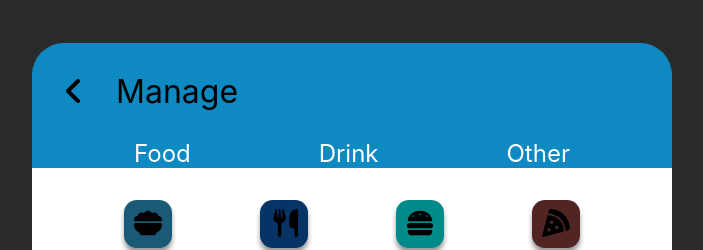
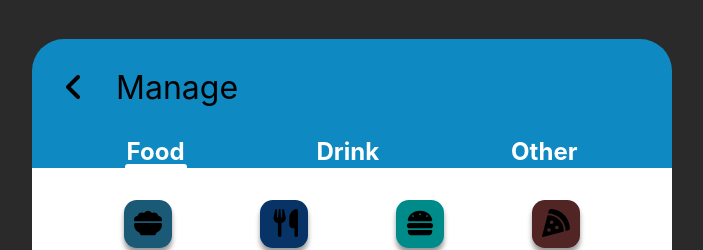
Before and after one commit to General-Evie/my-app, a React (Create React App) app: page / in a window 1280 px wide. Both pictures are taken after a click on the button 792 px from the left and 643 px from the top of the page. Shown: the top 250 px of the page, without its empty margins (288-991 px from the left). Built offline with nearby package versions, Linux system fonts and the light colour scheme.

Commit message:
Css Changes and tooltips

```diff
--- a/src/App.css
+++ b/src/App.css
@@ -49,6 +49,64 @@ a {
     border-radius: 2rem;
 }
 
+.date {
+    position: relative;
+}
+
+.date:hover .tooltip, .entry-button:hover .tooltip, .update-entry-button:hover .tooltip  {
+    top: -40%;
+    opacity: 1;
+    visibility: visible;
+}
+
+.entry-menu-header:hover .tooltip,
+.lower-entry-menu:hover .tooltip,
+.food:hover .tooltip,
+.drink:hover .tooltip,
+.others:hover .tooltip,
+#calendar:hover .tooltip,
+#calendar2:hover .tooltip,
+.clock:hover .tooltip,
+.type-of-entry:hover .tooltip,
+.delete-icon:hover .tooltip{
+    top: 5%;
+    opacity: 1;
+    visibility: visible;
+}
+
+.delete-icon:hover .tooltip {
+    font-size: .3em;
+}
+
+.update-entry-button:hover .tooltip {
+    font-size: .7em;
+}
+
+.tooltip {
+    position: absolute;
+    left: 50%;
+    transform: translateX(-50%);
+    background-color: #333;
+    color: #fff;
+    white-space: nowrap;
+    padding: 5px 3px;
+    border-radius: 5px;
+    font-size: .6em;
+    visibility: hidden;
+    opacity: 0;
+    transition: opacity 0.5s ease;
+}
+
+.tooltip::before {
+    content: '';
+    position: absolute;
+    left: 50%;
+    top: 100%;
+    transform: translateX(-50%);
+    border: 10px solid transparent;
+    border-top-color: #333;
+}
+
 #calendar {
     bottom: -36.25%;
 }
@@ -70,7 +128,7 @@ a {
 }
 
 #calendar2 {
-    bottom: -43.5%;
+    bottom: -37%;
 }
 
 #calendar.active,
@@ -87,6 +145,35 @@ a {
     text-align: center;
     padding: 3rem 2rem;
     border-radius: 2rem;
+}
+
+.entry-menu-li {
+    position: relative;
+    padding: 2px;
+    font-weight: bold;
+  }
+
+.entry-menu-li::before  {
+    content: '';
+    position: absolute;
+    width: 100%;
+    height: 4px;
+    bottom: 0;
+    left: 0;
+    background-color: #fff;
+    transform: scaleX(0);
+    transform-origin: center;
+    transition: transform 0.3s ease;
+    border-top-right-radius: 3px;
+    border-top-left-radius: 3px;
+}
+
+.entry-menu-li:hover::before, .entry-menu-li.active::before {
+    transform: scaleX(1);
+}
+
+.date, i, .current-month-day, .ok, .cancel, li, .entry-menu-content .entry-buttons, .save, .type-of-entry, .update-entry-button, .delete-icon svg, .clock-menu, .date-menu, .am-pm, .clock-cancel, .clock-ok {
+    cursor: pointer;
 }
 
 .calendar-header {
@@ -222,6 +309,7 @@ a {
     height: 30rem;
     width: 30rem;
     background-color: #fff;
+    position: relative;
 }
 
 .analog {
@@ -601,6 +689,7 @@ a {
 .food,
 .drink,
 .others {
+    position: relative;
     display: inline-flex;
     flex-wrap: wrap;
     justify-content: center;
@@ -985,14 +1074,22 @@ a {
         transform: none;
     }
 
+    .update-content {
+        height: 100svh;
+    }
+
     .update-menu, .update-header, .update-content{
         top: 0;
         bottom: 0;
         right: 0;
         left: 0;
-        max-width: 100svw;
-        max-height: 100svh;
+        width: 100svw;
+        /* max-height: 100svh; */
         transform: none;
+    }
+
+    .update-main {
+        width: 80svw;
     }
 
     .clock, .clock-content{
--- a/src/Components/Calendar.tsx
+++ b/src/Components/Calendar.tsx
@@ -102,6 +102,7 @@ const selectedDayOfMonth = selectedDate && selectedDate.getFullYear() === year &
 return (
     <div>
         <div id="calendar">
+            <span className='tooltip'>Select a Day</span>
             <div className="calendar-header">
                 <div>
                     <span>{year}</span>
--- a/src/Components/Calendar2.tsx
+++ b/src/Components/Calendar2.tsx
@@ -88,6 +88,7 @@ const selectedDayOfMonth = selectedDate ? selectedDate.getDate() : null;
 return (
     <div>
         <div id="calendar2">
+        <span className='tooltip'>Select a Day</span>
             <div className="calendar-header">
                 <div>
                     <span>{year}</span>
--- a/src/Components/ClockDigital.tsx
+++ b/src/Components/ClockDigital.tsx
@@ -66,12 +66,13 @@ const ClockDigital: React.FC<DigitalProps> = ({ Close, setSelectedTime, analogDi
     return (
         <div>
             <div className="clock">
+
                 <div className="clock-header">
                     <h1>Set Time</h1>
                 </div>
 
                 <div className="clock-content">
-
+                <span className='tooltip'>Enter a Time</span>
                     <div className="digital">
                         <div className='digital-inputs'>
                             <input
--- a/src/Components/Drink.tsx
+++ b/src/Components/Drink.tsx
@@ -23,6 +23,7 @@ const Drink:React.FC<DrinkProps> = ({ drink, renderType }) => {
     return (
         <div>
             <div className="drink">
+            <span className='tooltip'>Select a Type</span>
                 <div className="entry-type" onClick={() => handleType('Water')}>
                     <Water />
                     <div className="entry-type-name">Water</div>
--- a/src/Components/EntryMenu.tsx
+++ b/src/Components/EntryMenu.tsx
@@ -20,6 +20,7 @@ const EntryMenu: React.FC<EntryMenuProps> = ({ open, Close, displayDate, onSaveE
   const [food, setFood] = useState<boolean>(true)
   const [drink, setDrink] = useState<boolean>(false)
   const [other, setOther] = useState<boolean>(false)
+  const [activeTab, setActiveTab] = useState<string>('food')
   const [selectedComponent, setSelectedComponent] = useState<string | null>(null)
 
 
@@ -29,20 +30,9 @@ const EntryMenu: React.FC<EntryMenuProps> = ({ open, Close, displayDate, onSaveE
     setOther(false)
   }
 
-  const handleFood = () => {
-    display();
-    setFood(true);
-  };
-
-  const handleDrink = () => {
-    display();
-    setDrink(true);
-  };
-
-  const handleOther = () => {
-    display();
-    setOther(true);
-  };
+  const handleFood = () => setActiveTab('food');
+  const handleDrink = () => setActiveTab('drink');
+  const handleOther = () => setActiveTab('other');
 
   const clickedComponent = (type: string) => {
     setSelectedComponent(type)
@@ -67,21 +57,22 @@ const EntryMenu: React.FC<EntryMenuProps> = ({ open, Close, displayDate, onSaveE
         <div className="entry-menu-header">
           <h1><i className="fas close-menu" onClick={Close}>&#xf104;</i>Manage</h1>
           <nav className="entry-menu-nav">
-            <li className="entry-menu-li" id="food" onClick={handleFood}>Food</li>
-            <li className="entry-menu-li" id="drink" onClick={handleDrink}>Drink</li>
-            <li className="entry-menu-li" id="others" onClick={handleOther}>Other</li>
+            <span className='tooltip'>Select a Category</span>
+            <li className={`entry-menu-li ${activeTab === 'food' ? 'active' : ''}`}  id="food" onClick={handleFood}>Food</li>
+            <li className={`entry-menu-li ${activeTab === 'drink' ? 'active' : ''}`} id="drink" onClick={handleDrink}>Drink</li>
+            <li className={`entry-menu-li ${activeTab === 'other' ? 'active' : ''}`} onClick={handleOther}>Other</li>
           </nav>
         </div>
         <div className="entry-menu-content">
-          {food && <Food
+          {activeTab === 'food' && <Food
             food={isOpen => setIsOpen(isOpen)}
             renderType={clickedComponent}
           />}
-          {drink && <Drink
+          {activeTab === 'drink' && <Drink
             drink={isOpen => setIsOpen(isOpen)}
             renderType={clickedComponent}
           />}
-          {other && <Other
+          {activeTab === 'other' && <Other
             other={isOpen => setIsOpen(isOpen)}
             renderType={clickedComponent}
           />}
--- a/src/Components/Food.tsx
+++ b/src/Components/Food.tsx
@@ -24,6 +24,7 @@ const Food: React.FC<FoodProps> = ({ food, renderType }) => {
     return (
         <div>
             <div className="food">
+                <span className='tooltip'>Select a Type</span>
                 <div className='entry-type' onClick={() => handleType('Lunch')}>
                     <Lunch />
                     <div className="entry-type-name">Lunch</div>
--- a/src/Components/LowerEntryMenu.tsx
+++ b/src/Components/LowerEntryMenu.tsx
@@ -198,6 +198,7 @@ const LowerEntryMenu: React.FC<LowerEntryMenuProps> = ({ open, displayDate, Clos
     return (
         <div className="lower-entry-menu-background">
             <div className="lower-entry-menu" >
+            <span className='tooltip'>Add a Description, Change Time, or Date</span>
                 <div className="lower-entry-menu-header" >
                     <div className='selected-child'>{renderComponent()}</div>
                     <div className='entry-type-name'>{type}</div>
--- a/src/Components/Other.tsx
+++ b/src/Components/Other.tsx
@@ -24,6 +24,7 @@ const Other: React.FC<OtherProps> = ({ other, renderType }) => {
     return (
         <div>
             <div className="others">
+            <span className='tooltip'>Select a Type</span>
                 <div className='entry-type' onClick={() => handleType('Exercise')}>
                     <Exercise />
                     <div className='entry-type-name'>Exercise</div>
```
Also changed, not shown: src/Components/Container.tsx (+7 -1 lines), src/Components/UpdateMenu.tsx (+5 -3 lines).
